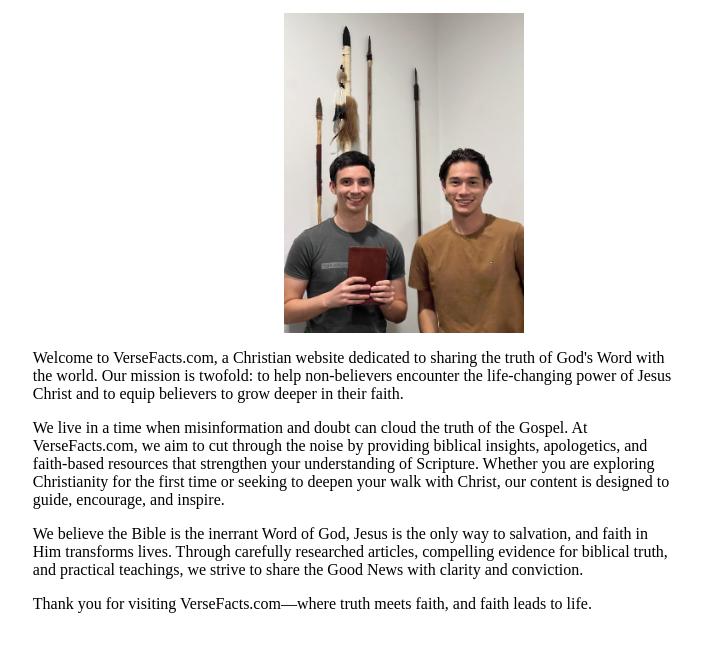
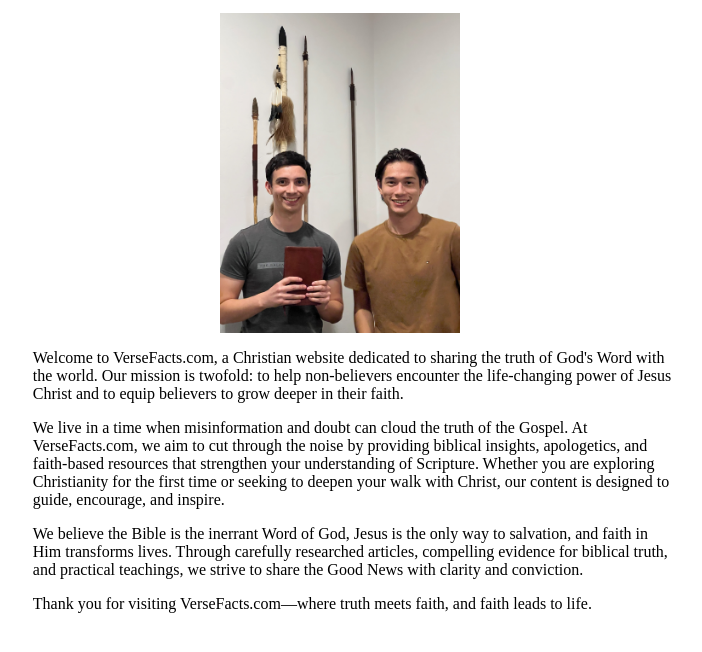
Before and after one commit to jstick2599/randomBibleFacts, a React (Create React App) app: page /AboutUs in a window 1280 px wide. Shown: the top 652 px of the page, without its empty margins (524-1226 px from the left). Built offline with nearby package versions, Linux system fonts and the light colour scheme.

Commit message:
center about us img

```diff
--- a/src/styling/AboutUs.css
+++ b/src/styling/AboutUs.css
@@ -51,7 +51,6 @@ video:fullscreen {
 }
 #aboutUsImg{
     height:40vh;
-    padding-left:20%;
 
 }
 
```
